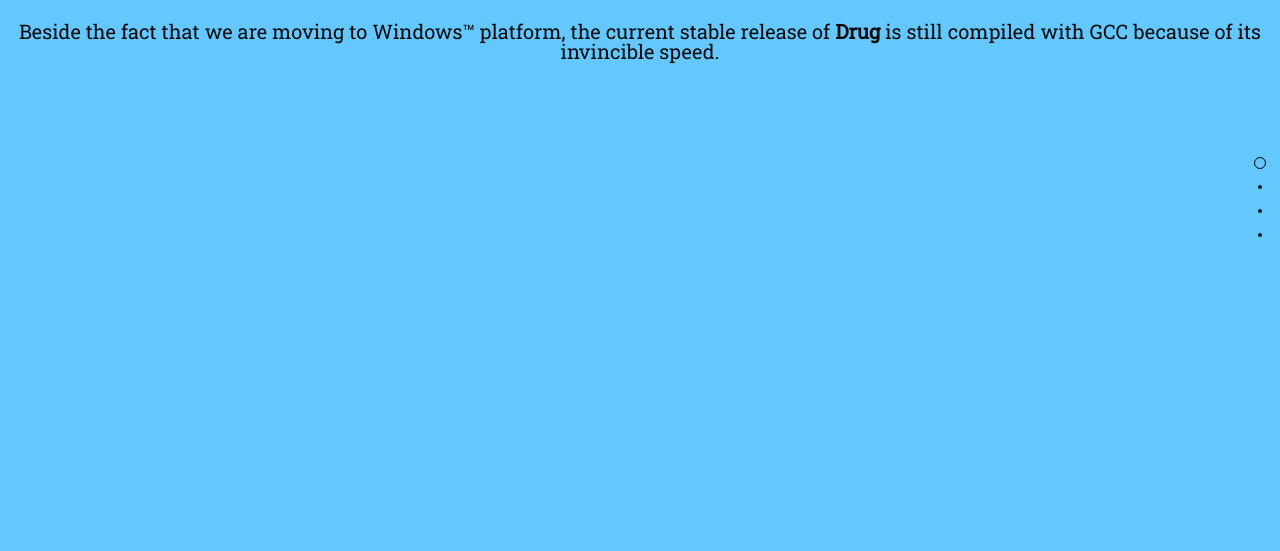
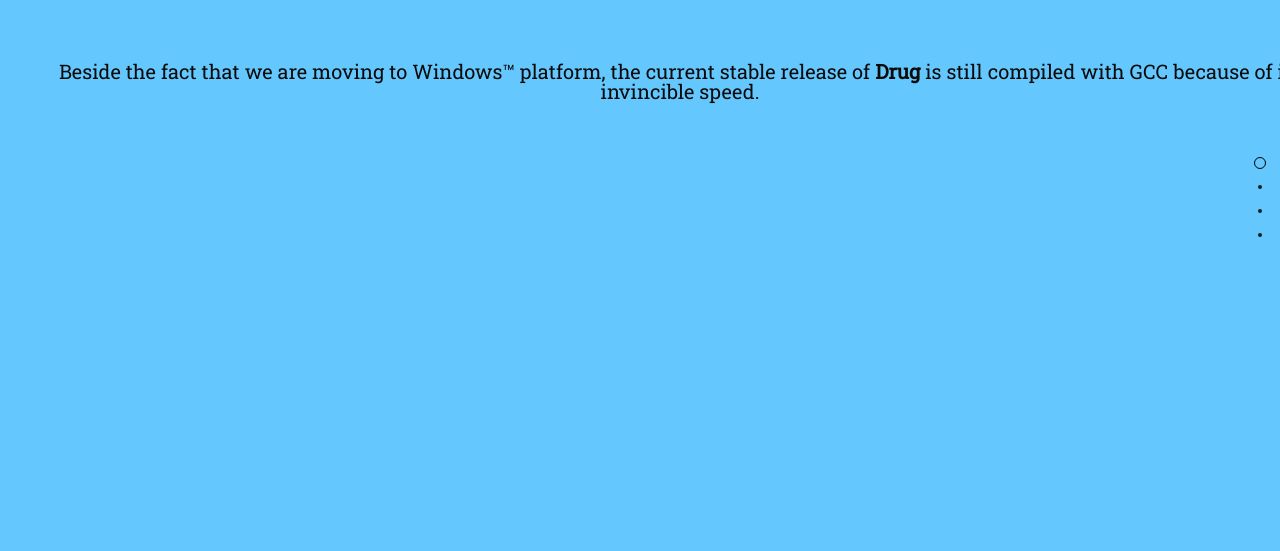
Before and after one commit to debugger22/shardasoftwares, a plain HTML site: page index.html in a window 1280 px wide. Shown: the part 249-800 px from the top of the page. Drawn offline with nearby package versions, Linux system fonts and the light colour scheme.

Commit message:
modified first page

```diff
--- a/css/index.css
+++ b/css/index.css
@@ -8,3 +8,8 @@ footer{
 	bottom:0px;
 	background-color: black;
 }
+
+section{
+	padding:40px;
+
+}
```
